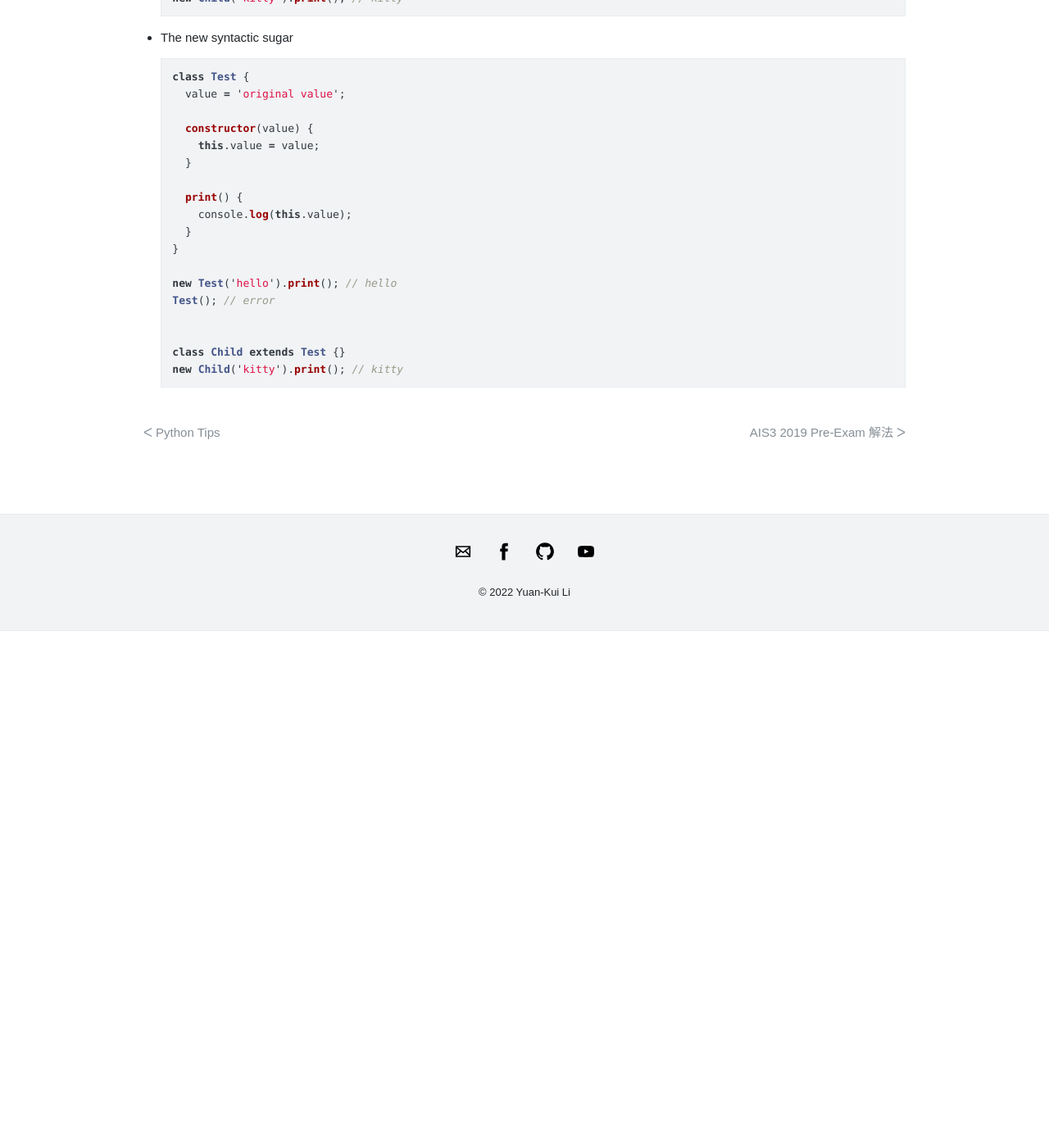
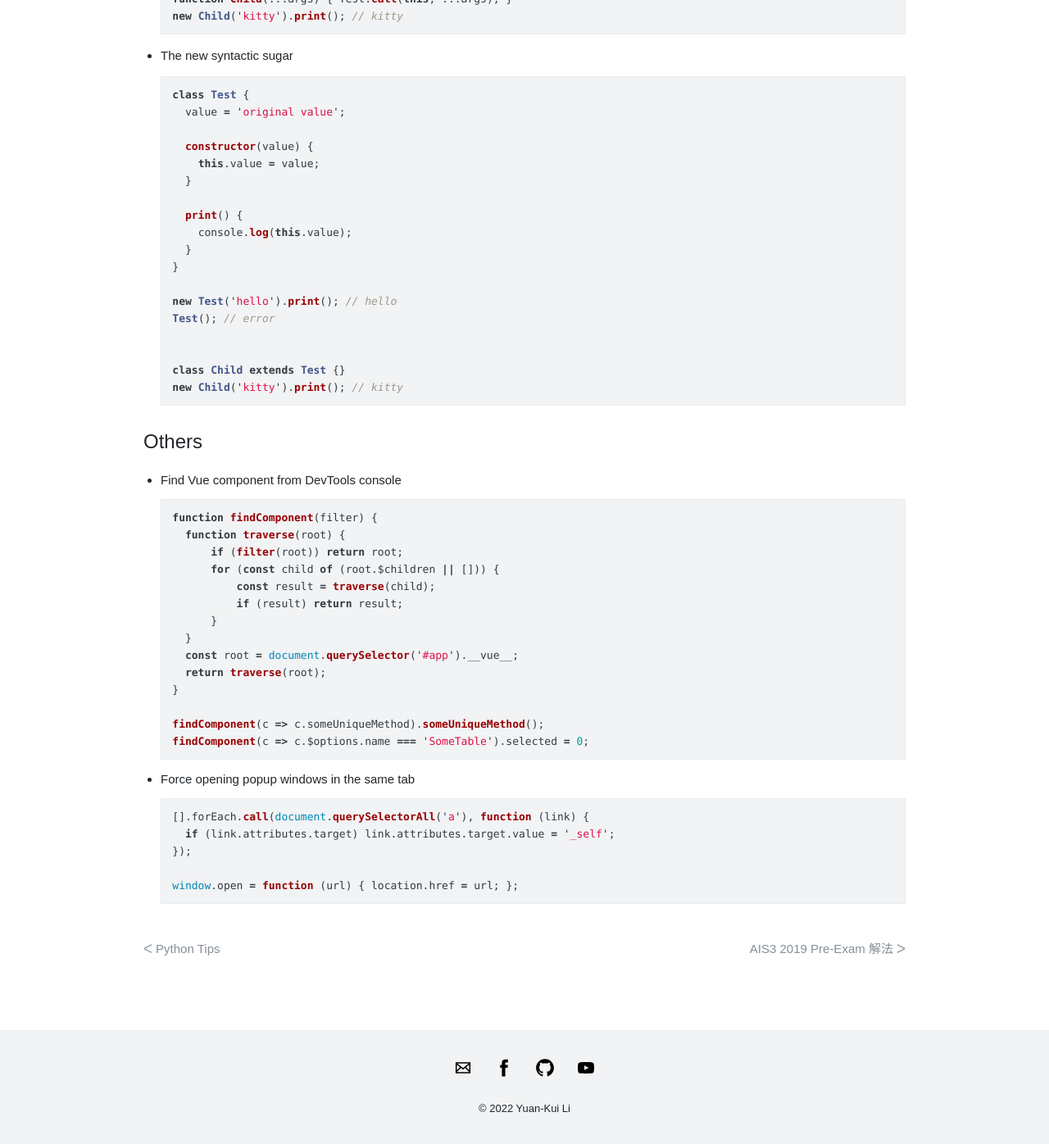
Before and after one commit to djosix/djosix.github.io, a Jekyll site: the page built from _posts/notes/2019-04-26-javascript-tips.md, in a window 1280 px wide and 1400 px high, scrolled down 6948 px. Shown: the top 1396 px of the window at 82% size. Built offline with Jekyll 4.4.1, drawn with Linux system fonts in a browser that asks for light colours; comment, search, counter and statistics services are not loaded; before the commit the page ends 7718 px from its top, so only the background shows below that.

Commit message:
update js tips

````diff
--- a/_posts/notes/2019-04-26-javascript-tips.md
+++ b/_posts/notes/2019-04-26-javascript-tips.md
@@ -347,3 +347,32 @@ console.log('this will appear between hello and kitty because main() awaits kitt
   class Child extends Test {}
   new Child('kitty').print(); // kitty
   ```
+
+
+### Others
+
+- Find Vue component from DevTools console
+  ```js
+  function findComponent(filter) {
+    function traverse(root) {
+        if (filter(root)) return root;
+        for (const child of (root.$children || [])) {
+            const result = traverse(child);
+            if (result) return result;
+        }
+    }
+    const root = document.querySelector('#app').__vue__;
+    return traverse(root);
+  }
+
+  findComponent(c => c.someUniqueMethod).someUniqueMethod();
+  findComponent(c => c.$options.name === 'SomeTable').selected = 0;
+  ```
+- Force opening popup windows in the same tab
+  ```js
+  [].forEach.call(document.querySelectorAll('a'), function (link) {
+    if (link.attributes.target) link.attributes.target.value = '_self';
+  });
+
+  window.open = function (url) { location.href = url; };
+  ```
````
